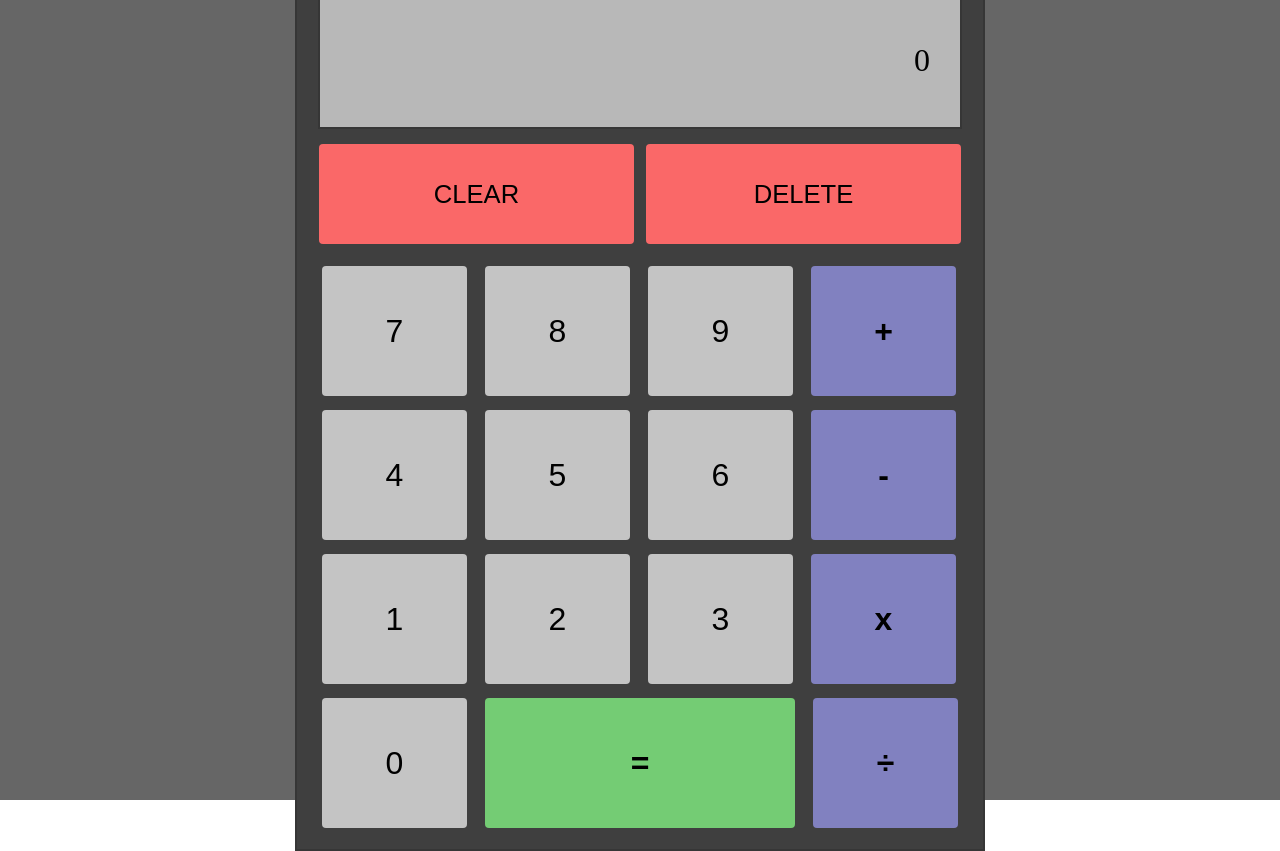
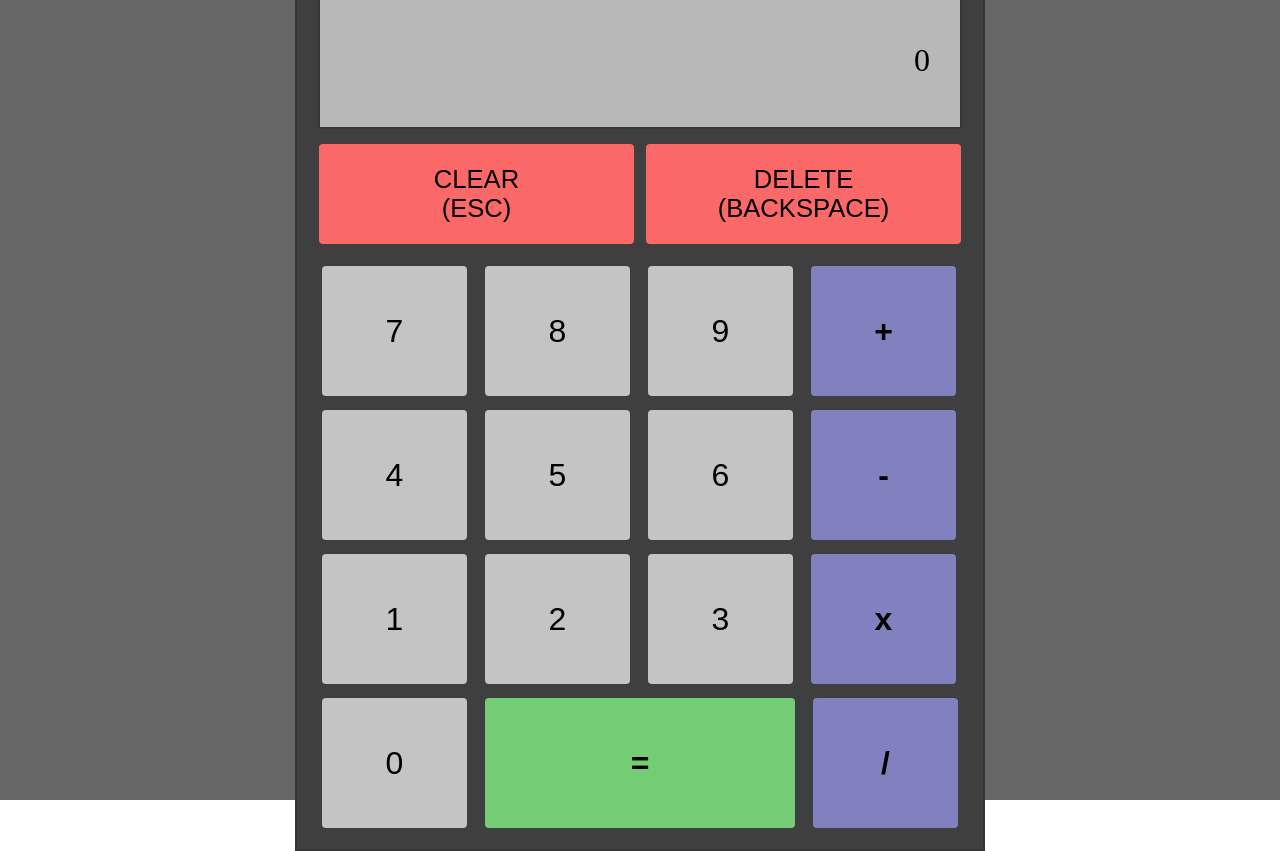
Before and after one commit to brajpatel/calculator-old, a plain HTML site: page index.html in a window 1280 px wide. Drawn offline with Linux system fonts and the light colour scheme.

Commit message:
Add keyboard key input info

```diff
--- a/index.html
+++ b/index.html
@@ -17,8 +17,8 @@
                 <div id="current-screen" class="current-screen">0</div>
             </div>
 
-            <button id="clear-btn" class="clear-btn">Clear</button>
-            <button id="delete-btn" class="delete-btn">Delete</button>
+            <button id="clear-btn" class="clear-btn">Clear<br><span>&#40;Esc&#41;</span></button>
+            <button id="delete-btn" class="delete-btn">Delete<br><span>&#40;Backspace&#41;</span></button>
 
             <button class="btn number" data-number>7</button>
             <button class="btn number" data-number>8</button>
@@ -37,7 +37,7 @@
 
             <button class="btn number" data-number>0</button>
             <button id="equals-btn" class="btn equal">=</button>
-            <button class="btn operator" data-operator>&#247</button>
+            <button class="btn operator" data-operator>/</button>
 
         </div>
     </div>
```
